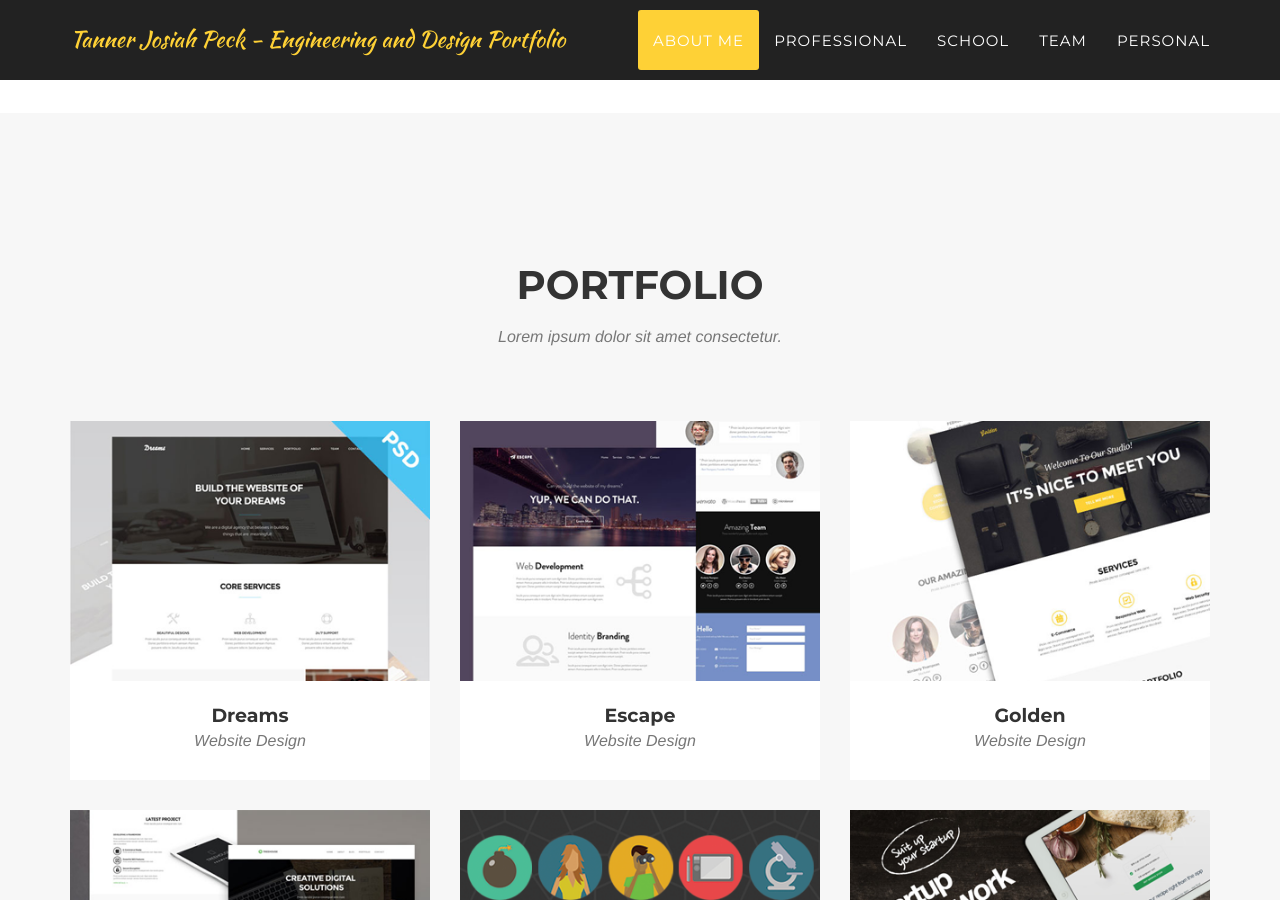
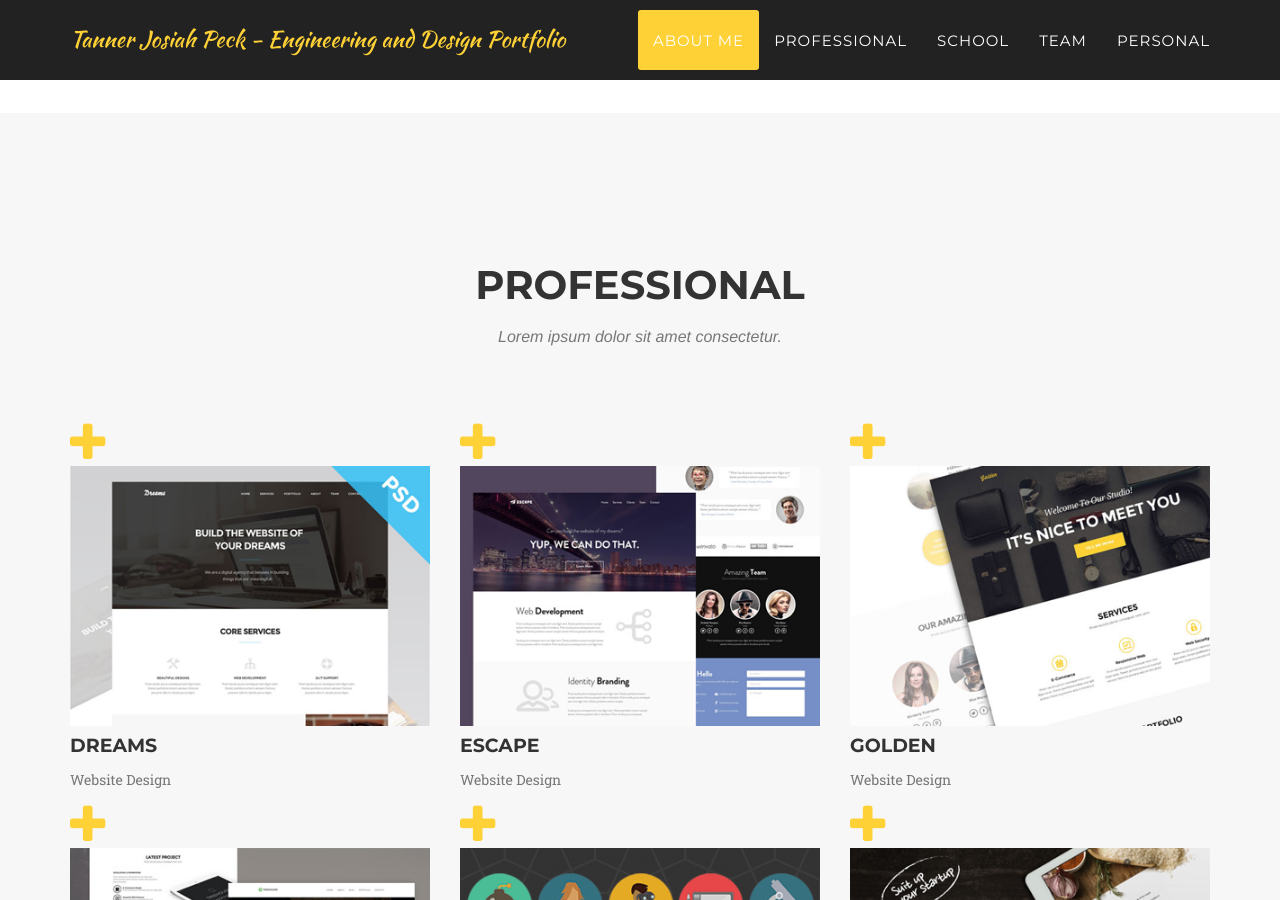
Before and after one commit to Tjpeck14/test2, a Jekyll site: the page built from index.html, in a window 1280 px wide and 900 px high, scrolled down 1357 px. Built offline with Jekyll 4.4.1, drawn with Linux system fonts in a browser that asks for light colours; some web fonts are replaced.

Commit message:
Update portfolio_grid.html

```diff
--- a/_includes/portfolio_grid.html
+++ b/_includes/portfolio_grid.html
@@ -1,9 +1,9 @@
-<!-- Portfolio Grid Section -->
-    <section id="portfolio" class="bg-light-gray">
+<!-- Professional Grid Section -->
+    <section id="professional" class="bg-light-gray">
         <div class="container">
             <div class="row">
                 <div class="col-lg-12 text-center">
-                    <h2 class="section-heading">Portfolio</h2>
+                    <h2 class="section-heading">Professional</h2>
                     <h3 class="section-subheading text-muted">Lorem ipsum dolor sit amet consectetur.</h3>
                 </div>
             </div>
```
